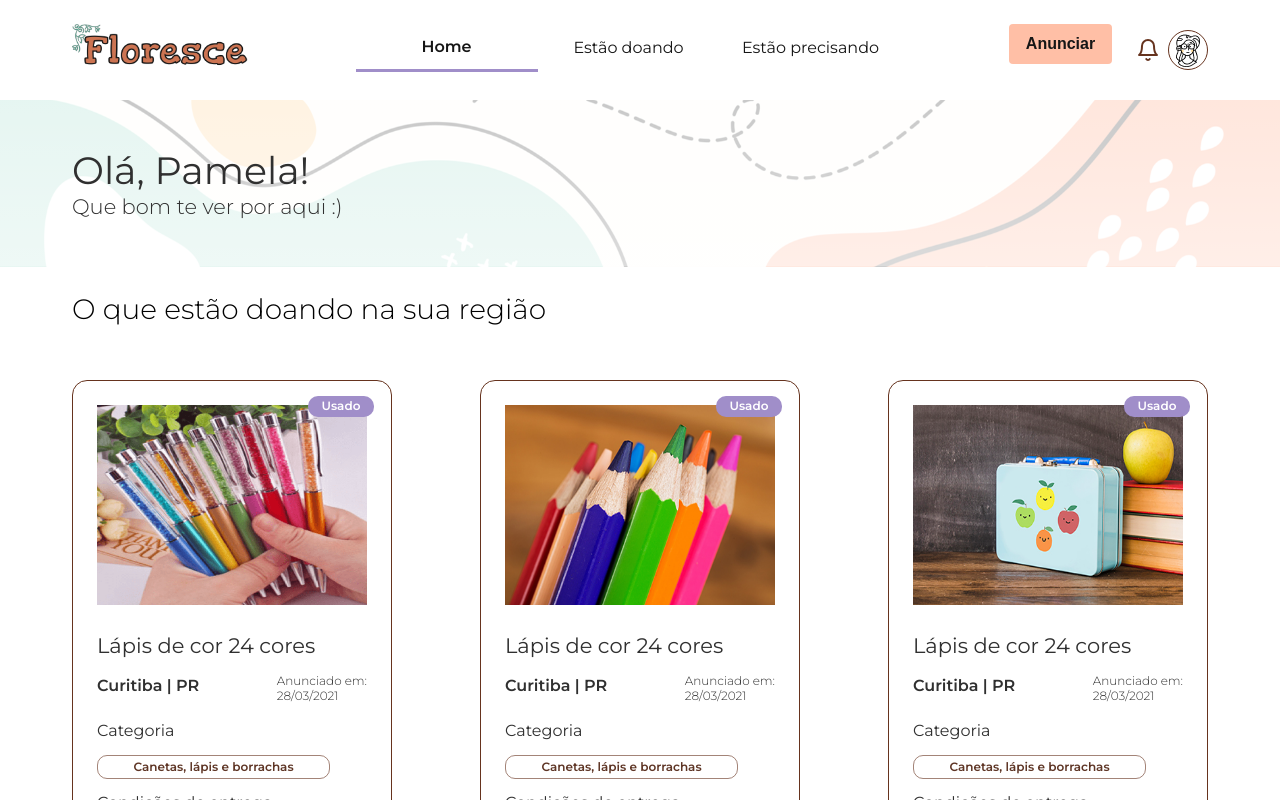
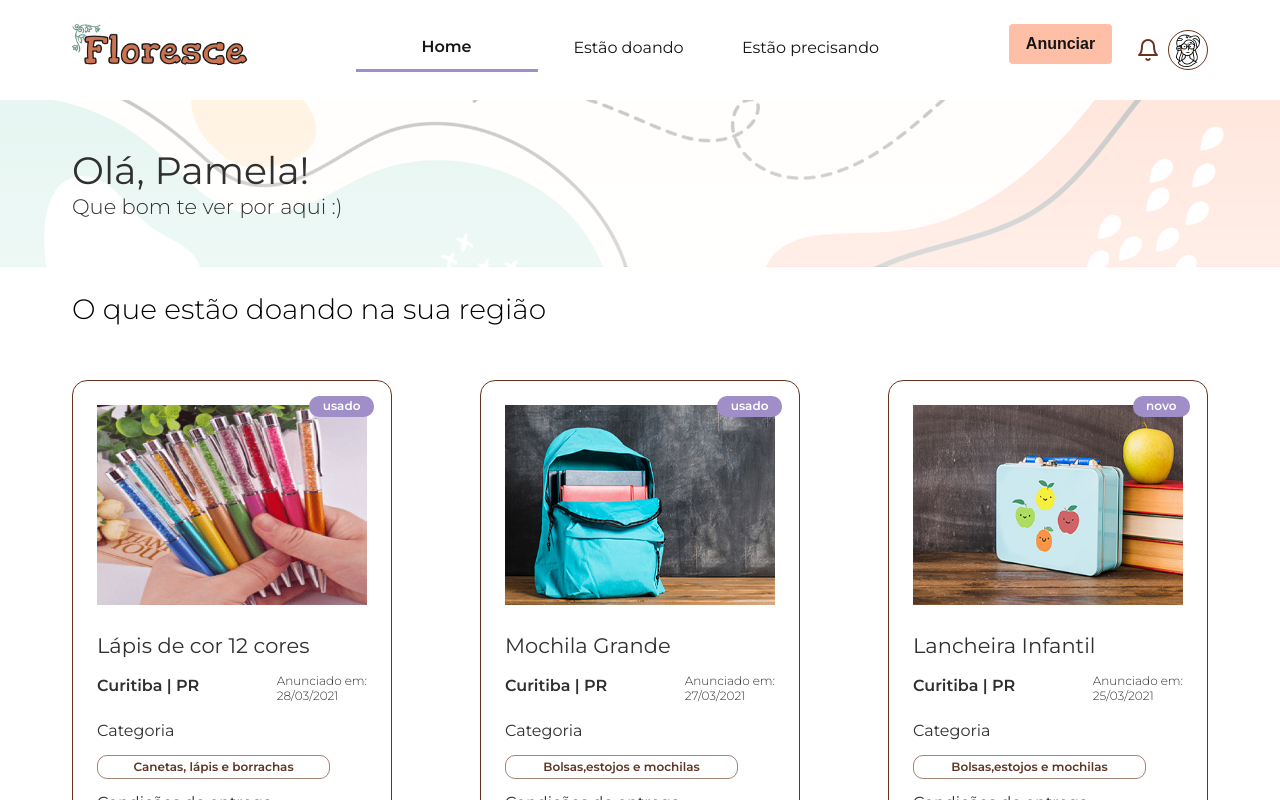
Before and after one commit to FCamara-Squad13/Mobile, a React (Create React App) app: page / in a window 1280 px wide. Shown: the top 800 px of the page. Built offline with nearby package versions, Linux system fonts and the light colour scheme.

Commit message:
Make Home render cards based on Json

```diff
--- a/doacoes.json
+++ b/doacoes.json
@@ -45,7 +45,7 @@
         "descricao": "Tenho essa mochila guardada e não tenho mais espaço, não estou usando e se alguém precisar fico feliz em doar!",
         "data": "27/03/2021",
         "categoria": "Bolsas,estojos e mochilas",
-        "entrega": ["Entrega a combinar", "Envio"],
+        "entrega": ["Entrega a combinar"],
         "status": "usado"
     },
     {
--- a/src/components/CardHolder/index.tsx
+++ b/src/components/CardHolder/index.tsx
@@ -4,7 +4,7 @@ import "./style.css";
 import HomeCard from "../HomeCard";
 
 import canetas from "../../assets/images/Canetas.png";
-import lapis from "../../assets/images/Lapis.jpg";
+import mochila from "../../assets/images/Mochila.jpg";
 import lancheira from "../../assets/images/Lancheira.jpg";
 
 type Props = {
@@ -12,15 +12,64 @@ type Props = {
 };
 
 const CardHolder: React.FC<Props> = ({ title }) => {
+  const data = [
+    {
+      id: 1,
+      titulo: "Lápis de cor 12 cores",
+      localidade: "Curitiba | PR",
+      descricao:
+        "Estou doando esses lápis de cor da marca Faber Castell, eles estão todos apontados e foram usados poucas vezes",
+      data: "28/03/2021",
+      categoria: "Canetas, lápis e borrachas",
+      entrega: ["Envio"],
+      status: "usado",
+    },
+    {
+      id: 2,
+      titulo: "Mochila Grande",
+      localidade: "Curitiba | PR",
+      descricao:
+        "Tenho essa mochila guardada e não tenho mais espaço, não estou usando e se alguém precisar fico feliz em doar!",
+      data: "27/03/2021",
+      categoria: "Bolsas,estojos e mochilas",
+      entrega: ["Entrega a combinar"],
+      status: "usado",
+    },
+    {
+      id: 3,
+      titulo: "Lancheira Infantil",
+      localidade: "Curitiba | PR",
+      descricao:
+        "Ganhamos essa lancheira no natal do ano passado mas minha filha nunca usou, está com etiqueta e cabe bastante coisa.",
+      data: "25/03/2021",
+      categoria: "Bolsas,estojos e mochilas",
+      entrega: ["Entrega no local"],
+      status: "novo",
+    },
+  ];
+
+  const imageArray = [canetas, mochila, lancheira];
+
   return (
     <section className="section">
       <div className="container">
         <div className="section-content">
           <h3 className="section-title">{title}</h3>
           <div className="card-holder">
-            <HomeCard imagePath={canetas} />
-            <HomeCard imagePath={lapis} />
-            <HomeCard imagePath={lancheira} />
+            {data.map((item) => {
+              return (
+                <HomeCard
+                  imagePath={imageArray[item.id - 1]}
+                  title={item.titulo}
+                  location={item.localidade}
+                  description={item.descricao}
+                  date={item.data}
+                  category={item.categoria}
+                  delivery={item.entrega}
+                  status={item.status}
+                />
+              );
+            })}
           </div>
         </div>
       </div>
--- a/src/components/HomeCard/index.tsx
+++ b/src/components/HomeCard/index.tsx
@@ -4,34 +4,51 @@ import { Link } from "react-router-dom";
 import "./style.css";
 
 type Props = {
+  title: string;
+  location: string;
+  description: string;
+  date: string;
+  category: string;
+  delivery: string[];
+  status: string;
   imagePath: string;
 };
 
-const HomeCard: React.FC<Props> = ({ imagePath }) => {
+const HomeCard: React.FC<Props> = ({
+  imagePath,
+  title,
+  location,
+  description,
+  date,
+  category,
+  delivery,
+  status,
+}) => {
   return (
     <div className="home-card">
       <div className="product">
         <img src={imagePath} alt="canetas" className="product-image" />
-        <span className="product-tag">Usado</span>
+        <span className="product-tag">{status}</span>
       </div>
       <div className="product-data">
-        <h2 className="product-title">Lápis de cor 24 cores</h2>
+        <h2 className="product-title">{title}</h2>
       </div>
       <div className="announcement-data">
-        <p className="product-location">Curitiba | PR</p>
+        <p className="product-location">{location}</p>
         <p className="announcement">
           Anunciado em: <br />
-          28/03/2021
+          {date}
         </p>
       </div>
       <div className="product-category">
         <h3 className="tag-area-title category-title">Categoria</h3>
-        <span className="category-tag">Canetas, lápis e borrachas</span>
+        <span className="category-tag">{category}</span>
       </div>
       <div className="delivery-conditions">
         <h3 className="tag-area-title delivery-title">Condições de entrega</h3>
-        <span className="delivery-tag">Entrego pessoalmente</span>
-        <span className="delivery-tag">Envio</span>
+        {delivery.map((item) => (
+          <span className="delivery-tag">{item}</span>
+        ))}
       </div>
       <Link to="/detalhes" className="see-details-button">
         Detalhes
```
